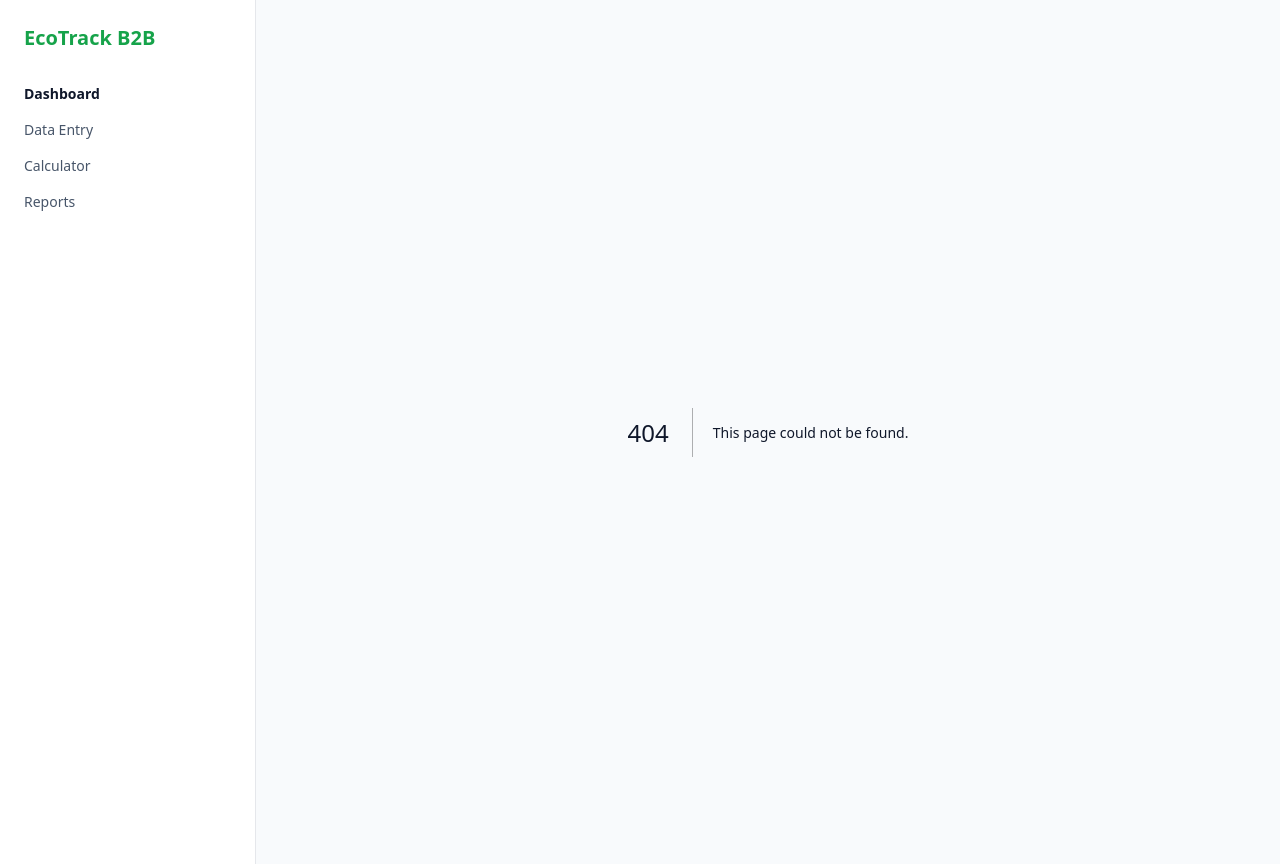
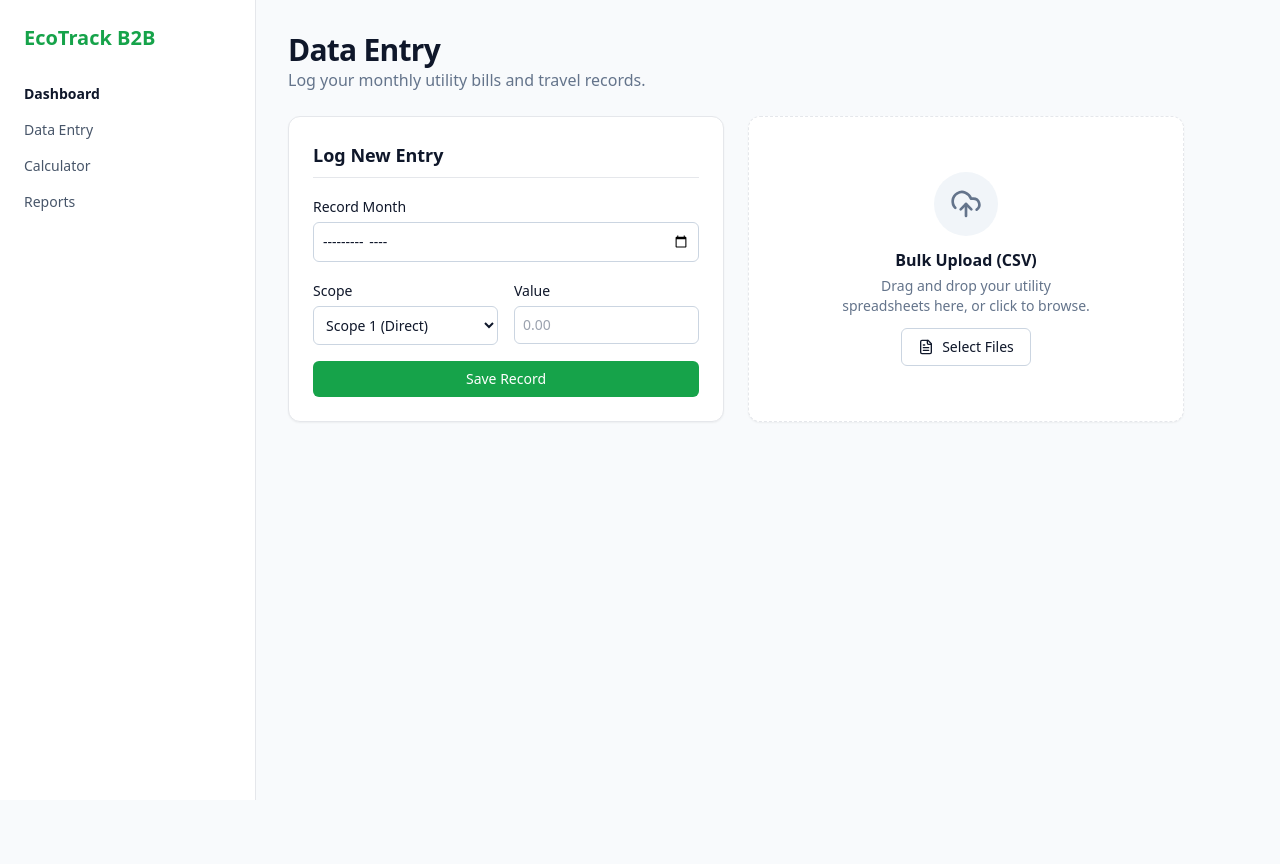
Before and after one commit to Naruto7H/EGSTRACKER, a Next.js app: page /data-entry in a window 1280 px wide. Before the commit this address had no page. After the commit the page ends 800 px from the top, so only its background shows below. Built offline with nearby package versions, Linux system fonts and the light colour scheme.

Commit message:
Add Data Entry Page for utility bills and travel records

```diff
--- /dev/null
+++ b/src/app/(dashboard)/data-entry/page.tsx
@@ -0,0 +1,61 @@
+import { UploadCloud, FileText } from "lucide-react";
+
+export default function DataEntryPage() {
+  return (
+    <div className="max-w-4xl space-y-6">
+      <header>
+        <h2 className="text-3xl font-bold tracking-tight">Data Entry</h2>
+        <p className="text-slate-500">Log your monthly utility bills and travel records.</p>
+      </header>
+
+      <div className="grid gap-6 md:grid-cols-2">
+        {/* Manual Entry Form */}
+        <div className="rounded-xl border bg-white p-6 shadow-sm">
+          <h3 className="text-lg font-semibold mb-4 border-b pb-2">Log New Entry</h3>
+          <form className="space-y-4">
+            <div>
+              <label className="text-sm font-medium">Record Month</label>
+              <input type="month" className="mt-1 w-full rounded-md border border-slate-300 p-2 text-sm" />
+            </div>
+
+            <div className="grid grid-cols-2 gap-4">
+              <div>
+                <label className="text-sm font-medium">Scope</label>
+                <select className="mt-1 w-full rounded-md border border-slate-300 p-2 text-sm bg-white">
+                  <option>Scope 1 (Direct)</option>
+                  <option>Scope 2 (Energy)</option>
+                  <option>Scope 3 (Value Chain)</option>
+                </select>
+              </div>
+              <div>
+                <label className="text-sm font-medium">Value</label>
+                <input type="number" placeholder="0.00" className="mt-1 w-full rounded-md border border-slate-300 p-2 text-sm" />
+              </div>
+            </div>
+
+            <button type="button" className="w-full rounded-md bg-primary py-2 text-sm font-medium text-white hover:bg-green-700 transition-colors">
+              Save Record
+            </button>
+          </form>
+        </div>
+
+        {/* Bulk Upload Area */}
+        <div className="rounded-xl border bg-white p-6 shadow-sm border-dashed flex flex-col items-center justify-center text-center space-y-3">
+          <div className="rounded-full bg-slate-100 p-4">
+            <UploadCloud className="h-8 w-8 text-slate-500" />
+          </div>
+          <div>
+            <h3 className="font-semibold">Bulk Upload (CSV)</h3>
+            <p className="text-sm text-slate-500 mt-1 max-w-[250px]">
+              Drag and drop your utility spreadsheets here, or click to browse.
+            </p>
+          </div>
+          <button className="mt-2 rounded-md border border-slate-300 bg-white px-4 py-2 text-sm font-medium hover:bg-slate-50 transition-colors flex items-center gap-2">
+            <FileText className="h-4 w-4" />
+            Select Files
+          </button>
+        </div>
+      </div>
+    </div>
+  );
+}
```
